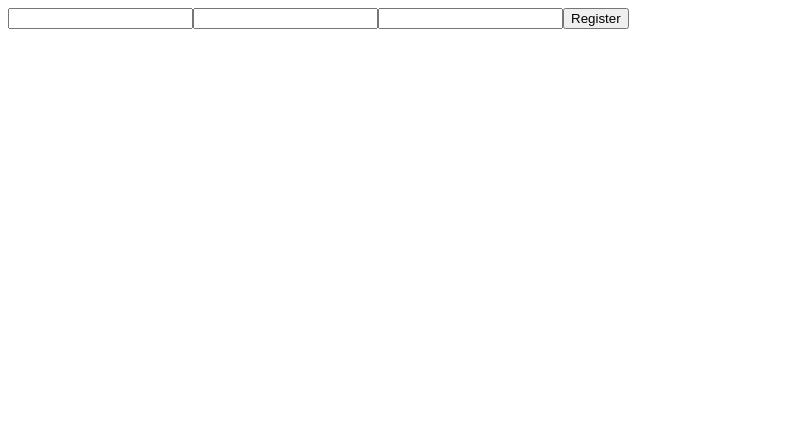
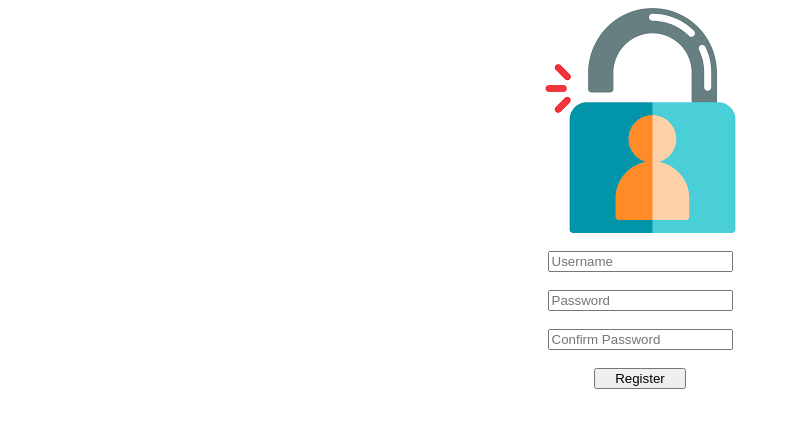
Before and after one commit to PolskaTag/project-watchit, a React (Create React App) app in the folder client/: page /register in a window 1280 px wide. Shown: the top 428 px of the page, without its empty margins (0-791 px from the left). Built offline with nearby package versions, Linux system fonts and the light colour scheme; no server answers.

Commit message:
updated registration page, basic style

```diff
--- a/client/src/components/Register.jsx
+++ b/client/src/components/Register.jsx
@@ -1,5 +1,7 @@
 import { useHistory } from 'react-router'
 import { useLayoutEffect } from 'react'
+import loginImg from "./images/login2.png";
+import "./style/register.css";
 import axios from 'axios'
 
 function Register() {
@@ -42,12 +44,15 @@ function Register() {
     }, [history])
 
     return (
-        <form onSubmit={event => handleRegister(event)}>
-            <input required type="username"/>
-            <input required type="password"/>
-            <input required type="password"/>
-            <input required type="submit" value="Register"/>
-        </form>
+        <div className="base-container">
+            <img src={loginImg} className="register-logo" alt="login pic"/><br/>
+            <form onSubmit={event => handleRegister(event)}>
+                <input required type="username" name="username" placeholder="Username"/><br/>
+                <input required type="password" name="password" placeholder="Password"/><br/>
+                <input required type="password" name="confirm-password" placeholder="Confirm Password"/><br/>
+                <input required type="submit" value="Register" className="btn"/><br/>
+            </form>
+        </div>
     )
 }
 
--- a/client/src/components/register/index.jsx
+++ /dev/null
@@ -1 +0,0 @@
-export { Register } from "./register";
--- a/client/src/components/register/register.css
+++ b/client/src/components/style/register.css
@@ -6,13 +6,20 @@
 }
 
 .register-logo {
+    display: flex;
+    flex-direction: column;
+    align-items: center;
+    justify-content: center;
+}
+
+.btn {
     display: block;
     margin-left: auto;
     margin-right: auto;
     width: 50%;
 }
 
-.form-group {
+input {
     display: flex;
     align-items: center;
     justify-content: center;
```
Also changed, not shown: client/src/components/register/register.jsx (deleted, +0 -53 lines), client/src/components/images/login2.png (renamed from client/src/components/register/images/login2.png).
